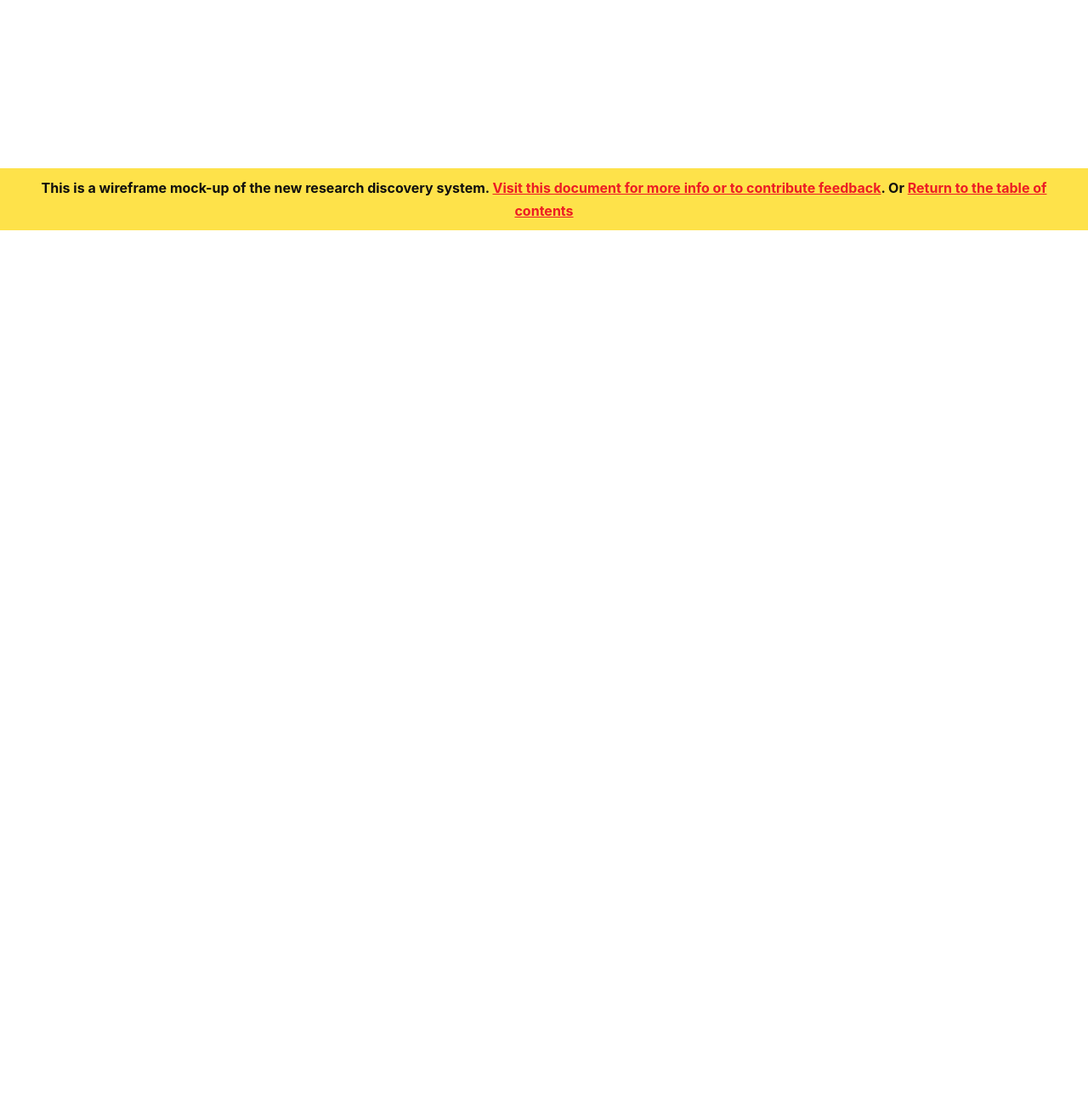
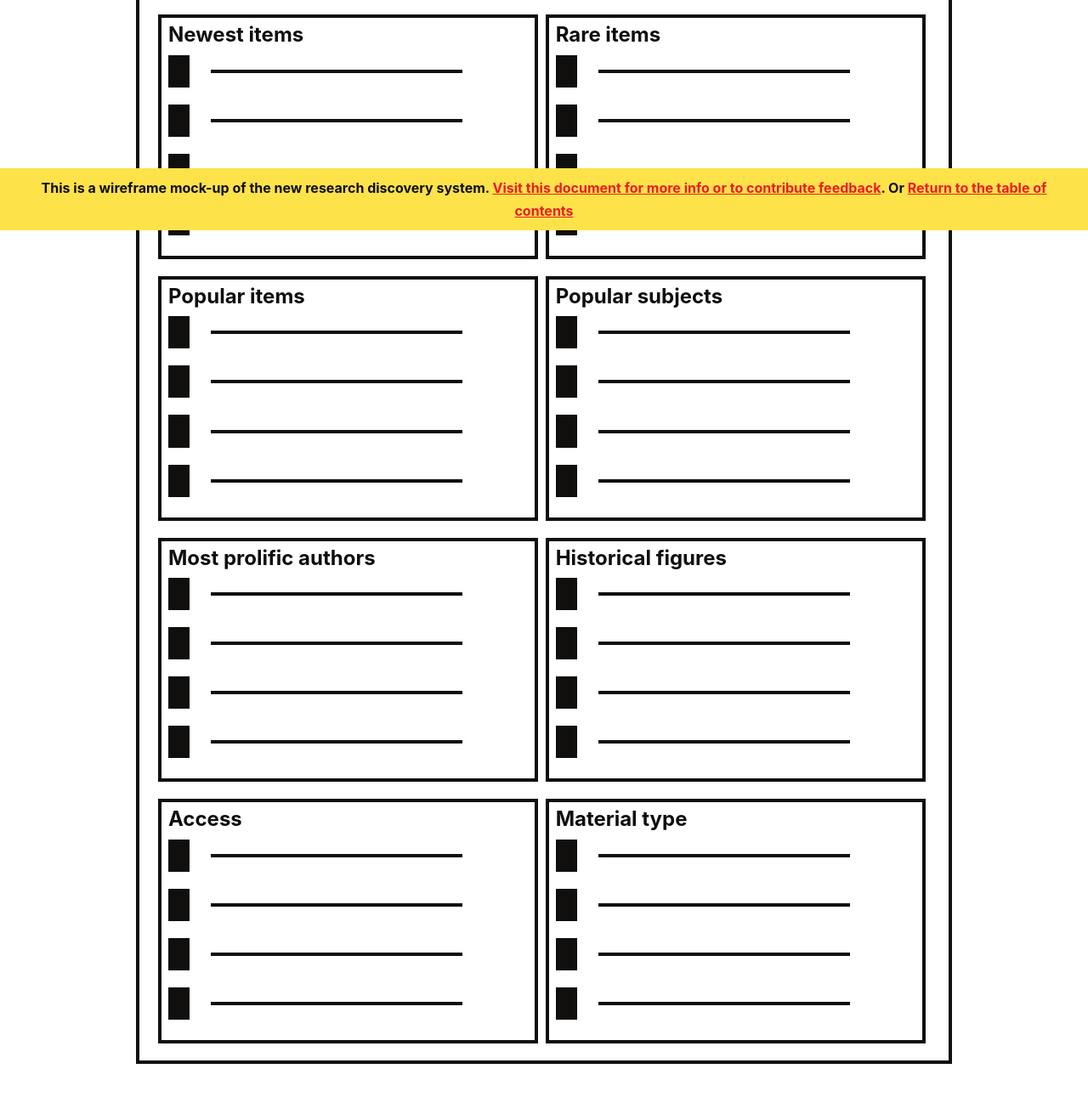
Before and after one commit to NYPL-discovery/discovery-designs, a website: page wireframes/browse.html in a window 1280 px wide. Shown: the part 529-1820 px from the top of the page at 85% size. Before the commit the page ends 800 px from the top, so only its background shows below. Drawn offline with Linux system fonts and the light colour scheme.

Commit message:
add browse page

```diff
--- a/src/scss/wireframes.scss
+++ b/src/scss/wireframes.scss
@@ -9,3 +9,4 @@
 @import "wireframes/placehold";
 @import "wireframes/agent";
 @import "wireframes/advanced";
+@import "wireframes/browse";
--- a/src/scss/wireframes/_base.scss
+++ b/src/scss/wireframes/_base.scss
@@ -8,6 +8,10 @@ html {
 
 body {
   padding: 0 0.5rem 4rem;
+}
+
+h2, h3 {
+  font-size: 1.2rem;
 }
 
 a {
@@ -76,8 +80,15 @@ a.button {
   }
 }
 
-p {
+p,
+.p {
   margin: 0.5rem 0;
+}
+
+hr {
+  border: 0;
+  border-top: 4px solid $black;
+  margin: 1rem 0;
 }
 
 dl {
--- /dev/null
+++ b/src/scss/wireframes/_browse.scss
@@ -0,0 +1,44 @@
+@import "mixins";
+@import "variables";
+
+.browse-box {
+  display: inline-block;
+  width: 49%;
+  margin: 0.5rem 0.1rem;
+  border: 4px solid $black;
+  padding: 0 0.4rem 0.2rem;
+  @include box-sizing();
+
+  h3 {
+    margin: 0 0 0.2rem;
+  }
+}
+
+.mock-list {
+  margin: 0;
+  padding: 0;
+  list-style: none;
+
+  li {
+    display: block;
+
+    &:before,
+    &:after {
+      content: " ";
+      background: $black;
+      display: inline-block;
+      vertical-align: middle;
+    }
+
+    &:before {
+      width: 6%;
+      padding-bottom: 9%;
+      margin-right: 1rem;
+    }
+
+    &:after {
+      height: 4px;
+      width: 70%;
+    }
+  }
+}
--- a/wireframes/browse.html
+++ b/wireframes/browse.html
@@ -40,7 +40,99 @@
       <h1>Browse</h1>
     </div>
 
-    <p>Coming soon</p>
+    <p>The New York Public Library has <a href="#resources">8,742,283 items</a> and <a href="#collections">678,495 collections</a> created by or about <a href="#people">3,412,378 people</a> and <a href="#people">708,902 organizations</a></p>
+
+    <div class="p">
+      <div class="image full">Chart/Visualization communicating what the library has available</div>
+    </div>
+
+    <div class="browse-box">
+      <h3>Newest items</h3>
+
+      <ul class="mock-list">
+        <li> </li>
+        <li> </li>
+        <li> </li>
+        <li> </li>
+      </ul>
+    </div>
+
+    <div class="browse-box">
+      <h3>Rare items</h3>
+
+      <ul class="mock-list">
+        <li> </li>
+        <li> </li>
+        <li> </li>
+        <li> </li>
+      </ul>
+    </div>
+
+    <div class="browse-box">
+      <h3>Popular items</h3>
+
+      <ul class="mock-list">
+        <li> </li>
+        <li> </li>
+        <li> </li>
+        <li> </li>
+      </ul>
+    </div>
+
+    <div class="browse-box">
+      <h3>Popular subjects</h3>
+
+      <ul class="mock-list">
+        <li> </li>
+        <li> </li>
+        <li> </li>
+        <li> </li>
+      </ul>
+    </div>
+
+    <div class="browse-box">
+      <h3>Most prolific authors</h3>
+
+      <ul class="mock-list">
+        <li> </li>
+        <li> </li>
+        <li> </li>
+        <li> </li>
+      </ul>
+    </div>
+
+    <div class="browse-box">
+      <h3>Historical figures</h3>
+
+      <ul class="mock-list">
+        <li> </li>
+        <li> </li>
+        <li> </li>
+        <li> </li>
+      </ul>
+    </div>
+
+    <div class="browse-box">
+      <h3>Access</h3>
+
+      <ul class="mock-list">
+        <li> </li>
+        <li> </li>
+        <li> </li>
+        <li> </li>
+      </ul>
+    </div>
+
+    <div class="browse-box">
+      <h3>Material type</h3>
+
+      <ul class="mock-list">
+        <li> </li>
+        <li> </li>
+        <li> </li>
+        <li> </li>
+      </ul>
+    </div>
 
   </div>
 
```
Also changed, not shown: index.html (+11 -0 lines), wireframes/advancedsearch.html (+41 -41 lines), wireframes/home.html (+96 -0 lines), css/wireframes.css.
